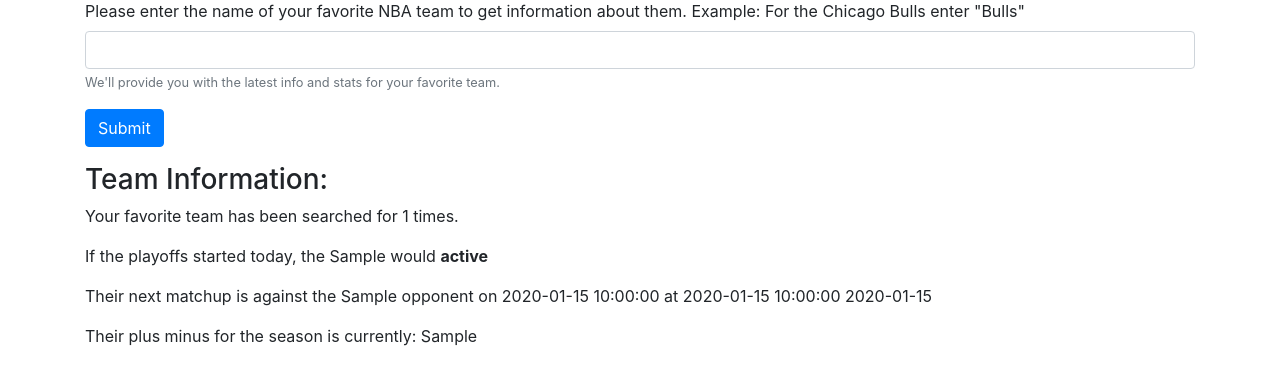
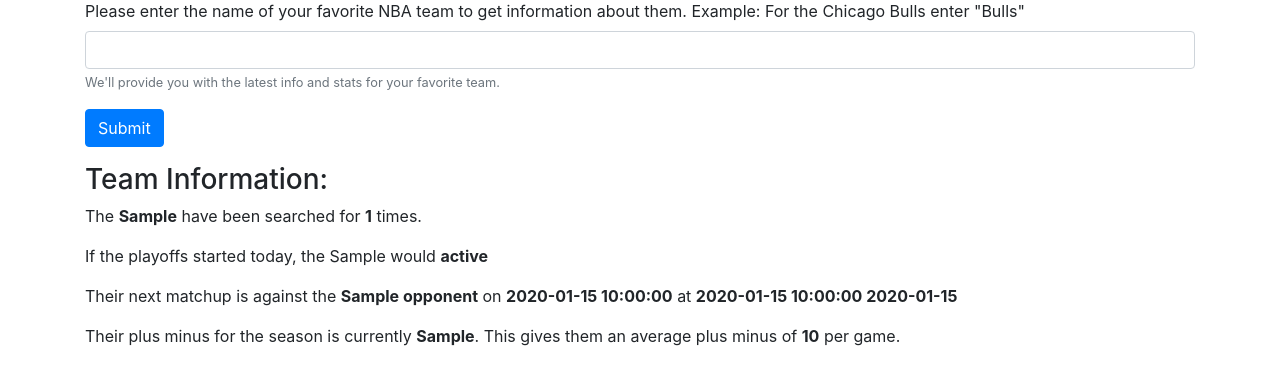
Before and after one commit to jangelcode/NBASeasonTrackerDup, a Flask app: template src/templates/index.html in a window 1280 px wide. Shown: the part 171-556 px from the top of the page. Run offline with Flask 3, Linux system fonts and the light colour scheme; the template is opened without the code that fills it: most values are stand-ins (such as "Sample title", 1, 10 or a date in 2020); parts of the project's set-up code (start-up, migrations or seed data) failed here and were passed over; some libraries are stand-ins or nearby versions.

Commit message:
fixed pages, rearranged team info

```diff
--- a/src/app.py
+++ b/src/app.py
@@ -49,7 +49,7 @@ engine = create_engine(database_url)
 def home():
     favorite_team, team_info, playoff_status, error_message = "", "", "", ""
     date, time, timezone, opponent = "", "", "", ""
-    count_info, plusMinus = 0, 0
+    count_info, plusMinus, avg_plusminus = 0, 0, 0
 
     if request.method == 'POST':
         if request.form['favoriteTeam'].upper() in fav_teams:
@@ -61,13 +61,19 @@ def home():
             time = next_game['Time']
             timezone = next_game['Timezone']
             opponent = next_game['Opponent']
+            #query point differential
             query = f"SELECT \"Point Differential\" FROM teams WHERE \"Team\"='{favorite_team}';"
             ptdiff = pd.read_sql(query, con=engine)
             plusMinus = ptdiff.loc[0, 'Point Differential']
+            #query games played
+            query = f"SELECT \"Played\" FROM teams WHERE \"Team\"='{favorite_team}';"
+            played = pd.read_sql(query, con=engine)
+            total_played = played.loc[0, 'Played']
+            avg_plusminus = round(plusMinus / total_played, 1)
         else:
             error_message = "Invalid team name entered. Please try again."
     return render_template("index.html", favorite_team=favorite_team, team_info=team_info, error_message=error_message, count_info=count_info,
-                           playoff_status=playoff_status, date=date, time=time, timezone=timezone, opponent=opponent, plusMinus=plusMinus)
+                           playoff_status=playoff_status, date=date, time=time, timezone=timezone, opponent=opponent, plusMinus=plusMinus, avg_plusminus=avg_plusminus)
 
 
 #rankings page
--- a/src/templates/index.html
+++ b/src/templates/index.html
@@ -46,10 +46,10 @@
     <div class="mt-3">
         <h3>Team Information:</h3>
         <body>
-            <p>Your favorite team has been searched for {{ count_info|safe }} times.</p>
+            <p>The <b>{{ favorite_team }}</b> have been searched for <b>{{ count_info|safe }}</b> times.</p>
             <p>If the playoffs started today, the {{ favorite_team }} would <b>{{ playoff_status }}</b></p>
-            <p>Their next matchup is against the {{ opponent }} on {{ date }} at {{ time }} {{ timezone }}</p>
-            <p>Their plus minus for the season is currently: {{ plusMinus }}</p>
+            <p>Their next matchup is against the <b>{{ opponent }}</b> on <b>{{ date }}</b> at <b>{{ time }} {{ timezone }}</b></p>
+            <p>Their plus minus for the season is currently <b>{{ plusMinus }}</b>. This gives them an average plus minus of <b>{{ avg_plusminus }}</b> per game.</p>
         </body>
     </div>
     {% endif %}
```
